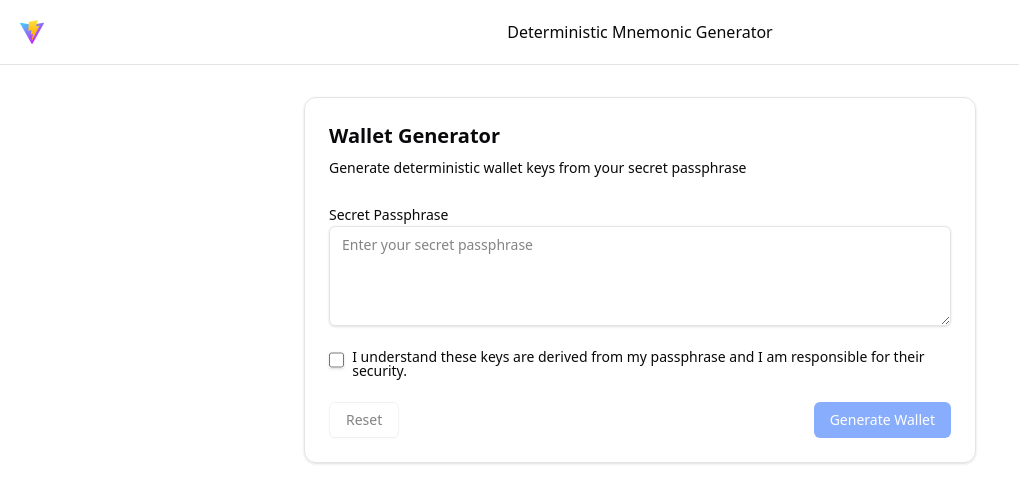
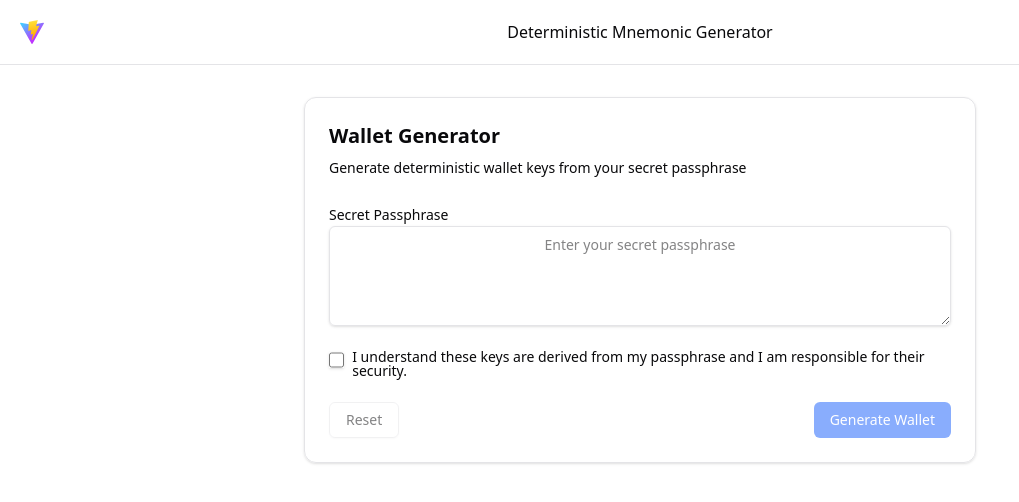
Before and after one commit to 0xCryptonauta/seed, a React (Vite) app: page / in a window 1280 px wide. Shown: the top 502 px of the page, without its empty margins (0-1019 px from the left). Built offline with nearby package versions, Linux system fonts and the light colour scheme.

Commit message:
feat: center textarea content vertically and horizontally

```diff
--- a/src/components/WalletGenerator.tsx
+++ b/src/components/WalletGenerator.tsx
@@ -89,7 +89,7 @@
               onChange={(e) => setPassphrase(e.target.value)}
               placeholder="Enter your secret passphrase"
               className={cn(
-                "flex min-h-[100px] w-full rounded-md border border-input bg-transparent px-3 py-2 text-sm shadow-sm placeholder:text-muted-foreground focus-visible:outline-none focus-visible:ring-1 focus-visible:ring-ring disabled:cursor-not-allowed disabled:opacity-50",
+                "flex min-h-[100px] w-full rounded-md border border-input bg-transparent px-3 py-2 text-sm shadow-sm placeholder:text-muted-foreground focus-visible:outline-none focus-visible:ring-1 focus-visible:ring-ring disabled:cursor-not-allowed disabled:opacity-50 items-center justify-center text-center",
                 error ? "border-destructive" : "",
               )}
               disabled={loading}
```
